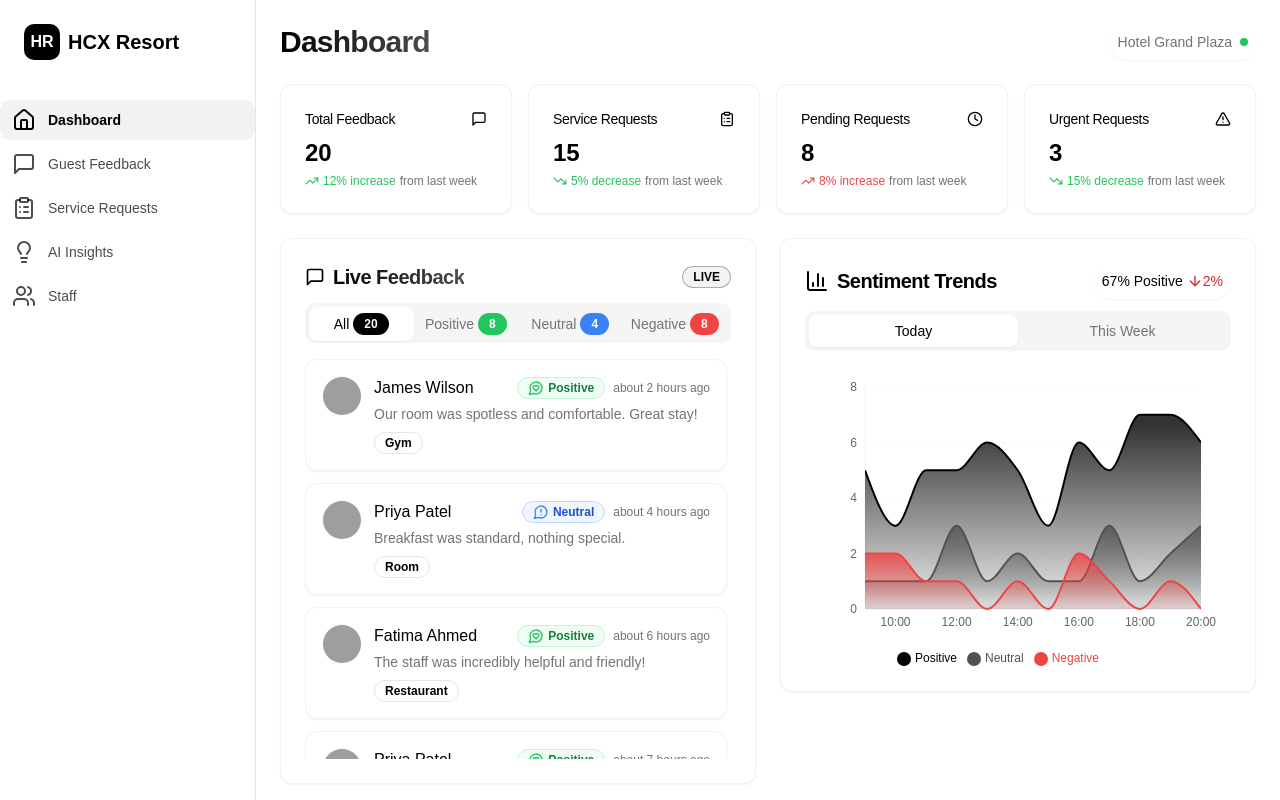
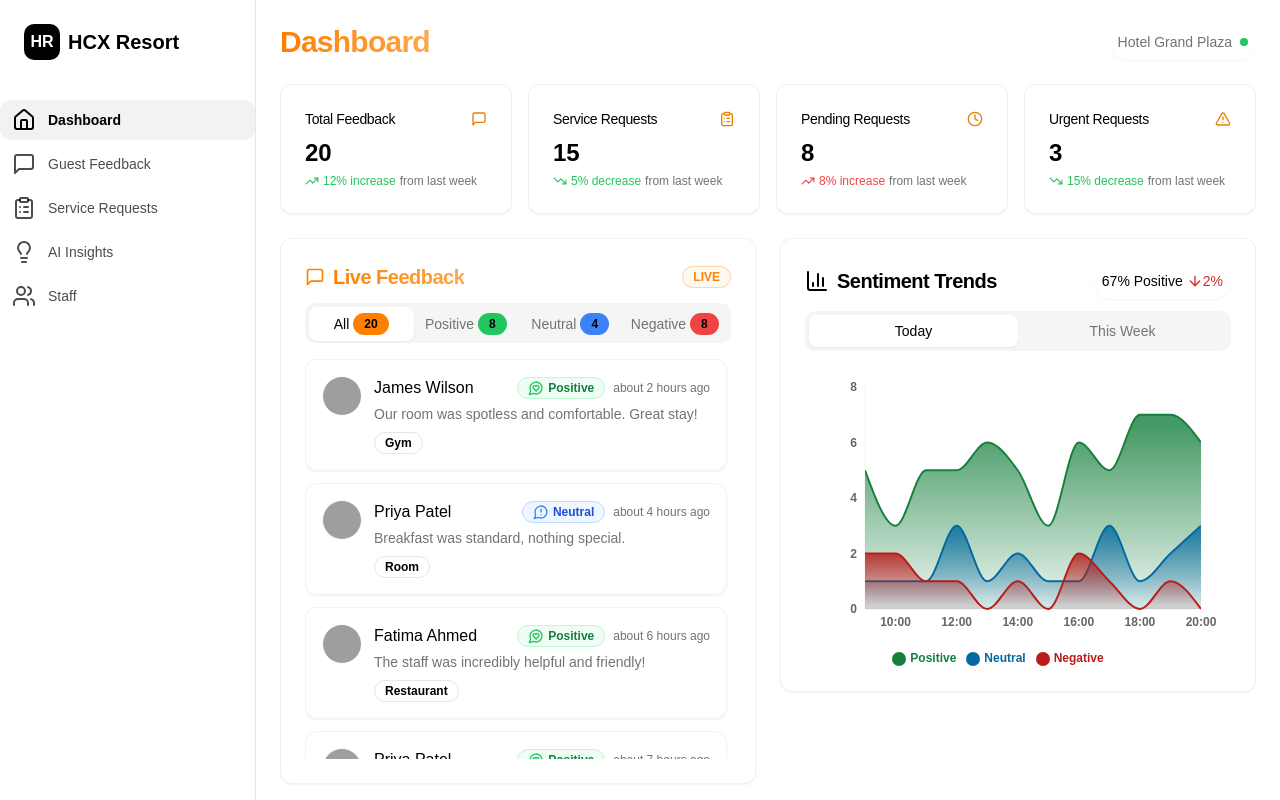
Before and after one commit to DanielAbabu/HCX-Resort-Management, a React (Vite) app: page / in a window 1280 px wide. Shown: the top 800 px of the page. Built offline with nearby package versions, Linux system fonts and the light colour scheme; grey boxes are pictures that could not be loaded.

Commit message:
Refactor: Apply theme and style changes
-   Apply dark orange theme to the project.
-   Adjust colors and fonts for sentiment graphs.
-   Implement black and white theme for staff management page.

```diff
--- a/src/components/dashboard/SentimentTrends.tsx
+++ b/src/components/dashboard/SentimentTrends.tsx
@@ -6,6 +6,7 @@ import { BarChart, ResponsiveContainer, Bar, XAxis, YAxis, Tooltip, Legend, Cart
 import { BarChart3, ArrowUpIcon, ArrowDownIcon, Minus } from 'lucide-react';
 import { useData } from '@/context/DataContext';
 import { motion } from 'framer-motion';
+import { colors } from '@/styles/theme';
 
 const SentimentTrends: React.FC = () => {
   const { sentimentTrends } = useData();
@@ -120,27 +121,27 @@ const SentimentTrends: React.FC = () => {
                 >
                   <defs>
                     <linearGradient id="colorPositive" x1="0" y1="0" x2="0" y2="1">
-                      <stop offset="5%" stopColor="#000000" stopOpacity={0.8}/>
-                      <stop offset="95%" stopColor="#000000" stopOpacity={0.1}/>
+                      <stop offset="5%" stopColor={colors.sentiment.positive} stopOpacity={0.8}/>
+                      <stop offset="95%" stopColor={colors.sentiment.positive} stopOpacity={0.1}/>
                     </linearGradient>
                     <linearGradient id="colorNeutral" x1="0" y1="0" x2="0" y2="1">
-                      <stop offset="5%" stopColor="#525252" stopOpacity={0.8}/>
-                      <stop offset="95%" stopColor="#525252" stopOpacity={0.1}/>
+                      <stop offset="5%" stopColor={colors.sentiment.neutral} stopOpacity={0.8}/>
+                      <stop offset="95%" stopColor={colors.sentiment.neutral} stopOpacity={0.1}/>
                     </linearGradient>
                     <linearGradient id="colorNegative" x1="0" y1="0" x2="0" y2="1">
-                      <stop offset="5%" stopColor="#ef4444" stopOpacity={0.8}/>
-                      <stop offset="95%" stopColor="#ef4444" stopOpacity={0.1}/>
+                      <stop offset="5%" stopColor={colors.sentiment.negative} stopOpacity={0.8}/>
+                      <stop offset="95%" stopColor={colors.sentiment.negative} stopOpacity={0.1}/>
                     </linearGradient>
                   </defs>
                   <CartesianGrid strokeDasharray="3 3" vertical={false} opacity={0.1} />
                   <XAxis
                     dataKey="timeLabel"
-                    tick={{ fontSize: 12 }}
+                    tick={{ fontSize: 12, fontWeight: 600 }}
                     axisLine={{ stroke: '#e5e5e5', strokeWidth: 0.5 }}
                     tickLine={false}
                   />
                   <YAxis
-                    tick={{ fontSize: 12 }}
+                    tick={{ fontSize: 12, fontWeight: 600 }}
                     axisLine={{ stroke: '#e5e5e5', strokeWidth: 0.5 }}
                     tickLine={false}
                   />
@@ -149,7 +150,8 @@ const SentimentTrends: React.FC = () => {
                     iconType="circle"
                     wrapperStyle={{
                       paddingTop: 10,
-                      fontSize: 12
+                      fontSize: 12,
+                      fontWeight: 600
                     }}
                   />
                   <Area
@@ -157,7 +159,7 @@ const SentimentTrends: React.FC = () => {
                     dataKey="positive"
                     name="Positive"
                     strokeWidth={2}
-                    stroke="#000000"
+                    stroke={colors.sentiment.positive}
                     fillOpacity={1}
                     fill="url(#colorPositive)"
                     animationDuration={1000}
@@ -167,7 +169,7 @@ const SentimentTrends: React.FC = () => {
                     dataKey="neutral"
                     name="Neutral"
                     strokeWidth={2}
-                    stroke="#525252"
+                    stroke={colors.sentiment.neutral}
                     fillOpacity={1}
                     fill="url(#colorNeutral)"
                     animationDuration={1200}
@@ -177,7 +179,7 @@ const SentimentTrends: React.FC = () => {
                     dataKey="negative"
                     name="Negative"
                     strokeWidth={2}
-                    stroke="#ef4444"
+                    stroke={colors.sentiment.negative}
                     fillOpacity={1}
                     fill="url(#colorNegative)"
                     animationDuration={1400}
@@ -194,27 +196,27 @@ const SentimentTrends: React.FC = () => {
                 >
                   <defs>
                     <linearGradient id="colorPositiveWeek" x1="0" y1="0" x2="0" y2="1">
-                      <stop offset="5%" stopColor="#000000" stopOpacity={0.8}/>
-                      <stop offset="95%" stopColor="#000000" stopOpacity={0.1}/>
+                      <stop offset="5%" stopColor={colors.sentiment.positive} stopOpacity={0.8}/>
+                      <stop offset="95%" stopColor={colors.sentiment.positive} stopOpacity={0.1}/>
                     </linearGradient>
                     <linearGradient id="colorNeutralWeek" x1="0" y1="0" x2="0" y2="1">
-                      <stop offset="5%" stopColor="#525252" stopOpacity={0.8}/>
-                      <stop offset="95%" stopColor="#525252" stopOpacity={0.1}/>
+                      <stop offset="5%" stopColor={colors.sentiment.neutral} stopOpacity={0.8}/>
+                      <stop offset="95%" stopColor={colors.sentiment.neutral} stopOpacity={0.1}/>
                     </linearGradient>
                     <linearGradient id="colorNegativeWeek" x1="0" y1="0" x2="0" y2="1">
-                      <stop offset="5%" stopColor="#ef4444" stopOpacity={0.8}/>
-                      <stop offset="95%" stopColor="#ef4444" stopOpacity={0.1}/>
+                      <stop offset="5%" stopColor={colors.sentiment.negative} stopOpacity={0.8}/>
+                      <stop offset="95%" stopColor={colors.sentiment.negative} stopOpacity={0.1}/>
                     </linearGradient>
                   </defs>
                   <CartesianGrid strokeDasharray="3 3" vertical={false} opacity={0.1} />
                   <XAxis
                     dataKey="timeLabel"
-                    tick={{ fontSize: 12 }}
+                    tick={{ fontSize: 12, fontWeight: 600 }}
                     axisLine={{ stroke: '#e5e5e5', strokeWidth: 0.5 }}
                     tickLine={false}
                   />
                   <YAxis
-                    tick={{ fontSize: 12 }}
+                    tick={{ fontSize: 12, fontWeight: 600 }}
                     axisLine={{ stroke: '#e5e5e5', strokeWidth: 0.5 }}
                     tickLine={false}
                   />
@@ -223,7 +225,8 @@ const SentimentTrends: React.FC = () => {
                     iconType="circle"
                     wrapperStyle={{
                       paddingTop: 10,
-                      fontSize: 12
+                      fontSize: 12,
+                      fontWeight: 600
                     }}
                   />
                   <Area
@@ -231,7 +234,7 @@ const SentimentTrends: React.FC = () => {
                     dataKey="positive"
                     name="Positive"
                     strokeWidth={2}
-                    stroke="#000000"
+                    stroke={colors.sentiment.positive}
                     fillOpacity={1}
                     fill="url(#colorPositiveWeek)"
                     animationDuration={1000}
@@ -241,7 +244,7 @@ const SentimentTrends: React.FC = () => {
                     dataKey="neutral"
                     name="Neutral"
                     strokeWidth={2}
-                    stroke="#525252"
+                    stroke={colors.sentiment.neutral}
                     fillOpacity={1}
                     fill="url(#colorNeutralWeek)"
                     animationDuration={1200}
@@ -251,7 +254,7 @@ const SentimentTrends: React.FC = () => {
                     dataKey="negative"
                     name="Negative"
                     strokeWidth={2}
-                    stroke="#ef4444"
+                    stroke={colors.sentiment.negative}
                     fillOpacity={1}
                     fill="url(#colorNegativeWeek)"
                     animationDuration={1400}
--- a/src/components/dashboard/StatCards.tsx
+++ b/src/components/dashboard/StatCards.tsx
@@ -12,6 +12,7 @@ import {
 } from 'lucide-react';
 import { useData } from '@/context/DataContext';
 import { motion } from 'framer-motion';
+import { colors } from '@/styles/theme';
 
 const StatCards: React.FC = () => {
   const { feedback, serviceRequests } = useData();
@@ -38,7 +39,7 @@ const StatCards: React.FC = () => {
         <Card className="border-border/50 bg-gradient-to-br from-card to-background hover:shadow-md transition-all duration-300">
           <CardHeader className="flex flex-row items-center justify-between space-y-0 pb-2">
             <CardTitle className="text-sm font-medium">Total Feedback</CardTitle>
-            <MessageSquare className="h-4 w-4 text-primary" />
+            <MessageSquare className="h-4 w-4 text-orange-500" />
           </CardHeader>
           <CardContent>
             <div className="text-2xl font-bold">{totalFeedback}</div>
@@ -73,7 +74,7 @@ const StatCards: React.FC = () => {
         <Card className="border-border/50 bg-gradient-to-br from-card to-background hover:shadow-md transition-all duration-300">
           <CardHeader className="flex flex-row items-center justify-between space-y-0 pb-2">
             <CardTitle className="text-sm font-medium">Service Requests</CardTitle>
-            <ClipboardList className="h-4 w-4 text-primary" />
+            <ClipboardList className="h-4 w-4 text-orange-500" />
           </CardHeader>
           <CardContent>
             <div className="text-2xl font-bold">{totalServiceRequests}</div>
@@ -108,7 +109,7 @@ const StatCards: React.FC = () => {
         <Card className="border-border/50 bg-gradient-to-br from-card to-background hover:shadow-md transition-all duration-300">
           <CardHeader className="flex flex-row items-center justify-between space-y-0 pb-2">
             <CardTitle className="text-sm font-medium">Pending Requests</CardTitle>
-            <Clock className="h-4 w-4 text-primary" />
+            <Clock className="h-4 w-4 text-orange-500" />
           </CardHeader>
           <CardContent>
             <div className="text-2xl font-bold">{pendingRequests}</div>
@@ -143,7 +144,7 @@ const StatCards: React.FC = () => {
         <Card className="border-border/50 bg-gradient-to-br from-card to-background hover:shadow-md transition-all duration-300">
           <CardHeader className="flex flex-row items-center justify-between space-y-0 pb-2">
             <CardTitle className="text-sm font-medium">Urgent Requests</CardTitle>
-            <AlertTriangle className="h-4 w-4 text-primary" />
+            <AlertTriangle className="h-4 w-4 text-orange-500" />
           </CardHeader>
           <CardContent>
             <div className="text-2xl font-bold">{urgentRequests}</div>
--- a/src/index.css
+++ b/src/index.css
@@ -17,16 +17,16 @@
     --popover: 0 0% 100%;
     --popover-foreground: 0 0% 0%;
 
-    --primary: 0 0% 0%;
-    --primary-foreground: 0 0% 100%;
+    --primary: 30 100% 50%;
+    --primary-foreground: 0 0% 0%;
 
-    --secondary: 0 0% 93%;
-    --secondary-foreground: 0 0% 0%;
+    --secondary: 30 100% 40%;
+    --secondary-foreground: 0 0% 100%;
 
     --muted: 0 0% 96%;
     --muted-foreground: 0 0% 45%;
 
-    --accent: 0 0% 93%;
+    --accent: 30 100% 45%;
     --accent-foreground: 0 0% 0%;
 
     --destructive: 0 84% 60%;
@@ -34,7 +34,7 @@
 
     --border: 0 0% 90%;
     --input: 0 0% 90%;
-    --ring: 0 0% 0%;
+    --ring: 30 100% 50%;
 
     --radius: 0.75rem;
 
@@ -58,16 +58,16 @@
     --popover: 0 0% 5%;
     --popover-foreground: 0 0% 100%;
 
-    --primary: 0 0% 100%;
+    --primary: 30 100% 50%;
     --primary-foreground: 0 0% 0%;
 
-    --secondary: 0 0% 15%;
+    --secondary: 30 100% 25%;
     --secondary-foreground: 0 0% 100%;
 
     --muted: 0 0% 15%;
     --muted-foreground: 0 0% 65%;
 
-    --accent: 0 0% 15%;
+    --accent: 30 100% 20%;
     --accent-foreground: 0 0% 100%;
 
     --destructive: 0 63% 31%;
@@ -75,7 +75,7 @@
 
     --border: 0 0% 20%;
     --input: 0 0% 20%;
-    --ring: 0 0% 100%;
+    --ring: 30 100% 50%;
 
     --sidebar-background: 0 0% 5%;
     --sidebar-foreground: 0 0% 100%;
--- a/src/pages/InsightsPage.tsx
+++ b/src/pages/InsightsPage.tsx
@@ -20,26 +20,40 @@ import {
   TrendingUp
 } from 'lucide-react';
 import { motion } from 'framer-motion';
+import { colors } from '@/styles/theme';
 
 const InsightsPage = () => {
   // Mock data for the keyword analysis
   const keywordData = [
-    { name: 'Wi-Fi', value: 32, color: '#38bdf8' },
-    { name: 'Check-in', value: 18, color: '#a78bfa' },
-    { name: 'Breakfast', value: 24, color: '#4ade80' },
-    { name: 'Room Service', value: 14, color: '#fb923c' },
-    { name: 'Cleanliness', value: 22, color: '#f472b6' },
-    { name: 'Noise', value: 12, color: '#f87171' },
+    { name: 'Wi-Fi', value: 32, color: colors.status.info },
+    { name: 'Check-in', value: 18, color: colors.primary[600] },
+    { name: 'Breakfast', value: 24, color: colors.sentiment.positive },
+    { name: 'Room Service', value: 14, color: colors.primary[400] },
+    { name: 'Cleanliness', value: 22, color: colors.primary[700] },
+    { name: 'Noise', value: 12, color: colors.sentiment.negative },
   ];
 
   // Mock data for sentiment by area
   const areaData = [
-    { name: 'Rooms', positive: 65, neutral: 25, negative: 10, color: '#4ade80' },
-    { name: 'Restaurant', positive: 72, neutral: 18, negative: 10, color: '#fb923c' },
-    { name: 'Lobby', positive: 85, neutral: 10, negative: 5, color: '#a78bfa' },
-    { name: 'Pool', positive: 90, neutral: 8, negative: 2, color: '#38bdf8' },
-    { name: 'Gym', positive: 60, neutral: 30, negative: 10, color: '#f472b6' },
+    { name: 'Rooms', positive: 65, neutral: 25, negative: 10, color: colors.sentiment.positive },
+    { name: 'Restaurant', positive: 72, neutral: 18, negative: 10, color: colors.primary[400] },
+    { name: 'Lobby', positive: 85, neutral: 10, negative: 5, color: colors.primary[600] },
+    { name: 'Pool', positive: 90, neutral: 8, negative: 2, color: colors.status.info },
+    { name: 'Gym', positive: 60, neutral: 30, negative: 10, color: colors.primary[700] },
   ];
+
+  // Custom tooltip component with bolder text
+  const CustomTooltip = ({ active, payload, label }: any) => {
+    if (active && payload && payload.length) {
+      return (
+        <div className="bg-white p-3 border border-gray-200 rounded-md shadow-md">
+          <p className="font-semibold">{payload[0].name}</p>
+          <p className="font-bold text-lg">{`${payload[0].value}`}</p>
+        </div>
+      );
+    }
+    return null;
+  };
 
   return (
     <DashboardLayout>
@@ -92,8 +106,8 @@ const InsightsPage = () => {
                         <Cell key={`cell-${index}`} fill={entry.color} />
                       ))}
                     </Pie>
-                    <Tooltip animationDuration={300} />
-                    <Legend />
+                    <Tooltip content={<CustomTooltip />} />
+                    <Legend formatter={(value) => <span className="font-semibold">{value}</span>} />
                   </PieChart>
                 </ResponsiveContainer>
               </div>
@@ -141,8 +155,8 @@ const InsightsPage = () => {
                           <Cell key={`cell-${index}`} fill={entry.color} />
                         ))}
                       </Pie>
-                      <Tooltip animationDuration={300} />
-                      <Legend />
+                      <Tooltip content={<CustomTooltip />} />
+                      <Legend formatter={(value) => <span className="font-semibold">{value}</span>} />
                     </PieChart>
                   </ResponsiveContainer>
                 </TabsContent>
@@ -158,9 +172,9 @@ const InsightsPage = () => {
                         transition={{ duration: 0.3, delay: index * 0.1 }}
                       >
                         <div className="flex items-center justify-between mb-2">
-                          <h3 className="font-medium">{area.name}</h3>
+                          <h3 className="font-bold">{area.name}</h3>
                           <div className="flex items-center gap-2">
-                            <Badge variant="outline" className="bg-green-50 text-green-700">
+                            <Badge variant="outline" className="bg-green-50 text-green-700 font-semibold">
                               {area.positive}% Positive
                             </Badge>
                           </div>
@@ -216,12 +230,12 @@ const InsightsPage = () => {
                 animate={{ opacity: 1, y: 0 }}
                 transition={{ duration: 0.3, delay: 0.1 }}
               >
-                <h3 className="font-medium mb-2">Schedule Staff Training: Guest Check-in Efficiency</h3>
+                <h3 className="font-bold mb-2">Schedule Staff Training: Guest Check-in Efficiency</h3>
                 <p className="text-sm text-muted-foreground mb-3">
                   Based on recent feedback about slow check-in processes, we recommend scheduling a staff training session focused on streamlining the check-in process.
                 </p>
                 <div className="flex items-center justify-between">
-                  <Badge variant="outline" className="bg-blue-50 text-blue-700">TRAINING</Badge>
+                  <Badge variant="outline" className="bg-blue-50 text-blue-700 font-semibold">TRAINING</Badge>
                   <button className="text-sm text-primary font-medium">
                     Schedule Now
                   </button>
@@ -234,12 +248,12 @@ const InsightsPage = () => {
                 animate={{ opacity: 1, y: 0 }}
                 transition={{ duration: 0.3, delay: 0.2 }}
               >
-                <h3 className="font-medium mb-2">Maintenance Request: Wi-Fi Router Replacement (3rd Floor)</h3>
+                <h3 className="font-bold mb-2">Maintenance Request: Wi-Fi Router Replacement (3rd Floor)</h3>
                 <p className="text-sm text-muted-foreground mb-3">
                   Multiple guests have reported weak Wi-Fi signal on the 3rd floor. Our analysis suggests replacing the router could resolve 85% of these complaints.
                 </p>
                 <div className="flex items-center justify-between">
-                  <Badge variant="outline" className="bg-orange-50 text-orange-700">MAINTENANCE</Badge>
+                  <Badge variant="outline" className="bg-orange-50 text-orange-700 font-semibold">MAINTENANCE</Badge>
                   <button className="text-sm text-primary font-medium">
                     Create Work Order
                   </button>
@@ -252,12 +266,12 @@ const InsightsPage = () => {
                 animate={{ opacity: 1, y: 0 }}
                 transition={{ duration: 0.3, delay: 0.3 }}
               >
-                <h3 className="font-medium mb-2">Menu Update: Add More Vegetarian Options</h3>
+                <h3 className="font-bold mb-2">Menu Update: Add More Vegetarian Options</h3>
                 <p className="text-sm text-muted-foreground mb-3">
                   Guest feedback shows increasing demand for vegetarian options. Adding 3-4 new vegetarian items could boost dining satisfaction scores by approximately 12%.
                 </p>
                 <div className="flex items-center justify-between">
-                  <Badge variant="outline" className="bg-green-50 text-green-700">FOOD & BEVERAGE</Badge>
+                  <Badge variant="outline" className="bg-green-50 text-green-700 font-semibold">FOOD & BEVERAGE</Badge>
                   <button className="text-sm text-primary font-medium">
                     Review Suggestions
                   </button>
--- a/src/styles/theme.ts
+++ b/src/styles/theme.ts
@@ -1,6 +1,6 @@
 
 export const colors = {
-  // Black and white palette
+  // Black and white palette for staff page
   monochrome: {
     0: '#FFFFFF',   // Pure white
     100: '#F5F5F5', // Off white
@@ -14,6 +14,19 @@ export const colors = {
     900: '#171717', // Almost black
     1000: '#000000' // Pure black
   },
+  // Dark orange theme
+  primary: {
+    50: '#FFEECC',
+    100: '#FFD699',
+    200: '#FFBF66',
+    300: '#FFA833',
+    400: '#FF9100', // Primary orange
+    500: '#E68200', // Darker orange (main theme color)
+    600: '#CC7300',
+    700: '#B36500',
+    800: '#994C00',
+    900: '#803300',
+  },
   // Status colors (using darker variations)
   status: {
     success: '#15803d', // Darker Green
@@ -21,7 +34,7 @@ export const colors = {
     error: '#b91c1c',   // Darker Red
     info: '#0369a1',    // Darker Blue
   },
-  // Sentiment colors
+  // Sentiment colors - distinct colors for the graphs
   sentiment: {
     positive: '#15803d', // Darker Green
     neutral: '#0369a1',  // Darker Blue
@@ -42,6 +55,8 @@ export const shadows = {
 };
 
 export const gradients = {
+  orangeToBlack: 'linear-gradient(to right, #E68200, #171717)',
+  orangeCard: 'linear-gradient(to bottom right, #FF9100, #803300)',
   blackToGray: 'linear-gradient(to right, #000000, #404040)',
   grayCard: 'linear-gradient(to bottom right, #262626, #000000)',
 };
--- a/tailwind.config.ts
+++ b/tailwind.config.ts
@@ -68,17 +68,29 @@ export default {
           ring: "hsl(var(--sidebar-ring))",
         },
         monochrome: {
-          50: "#fafafa",
-          100: "#f5f5f5",
-          200: "#e5e5e5",
-          300: "#d4d4d4",
-          400: "#a3a3a3",
-          500: "#737373",
-          600: "#525252",
-          700: "#404040",
-          800: "#262626",
-          900: "#171717",
-          950: "#0a0a0a",
+          50: '#fafafa',
+          100: '#f5f5f5',
+          200: '#e5e5e5',
+          300: '#d4d4d4',
+          400: '#a3a3a3',
+          500: '#737373',
+          600: '#525252',
+          700: '#404040',
+          800: '#262626',
+          900: '#171717',
+          950: '#0a0a0a',
+        },
+        orange: {
+          50: '#FFEECC',
+          100: '#FFD699',
+          200: '#FFBF66',
+          300: '#FFA833',
+          400: '#FF9100',
+          500: '#E68200',
+          600: '#CC7300',
+          700: '#B36500',
+          800: '#994C00',
+          900: '#803300',
         },
       },
       borderRadius: {
```
Also changed, not shown: src/pages/StaffPage.tsx (+31 -30 lines).
